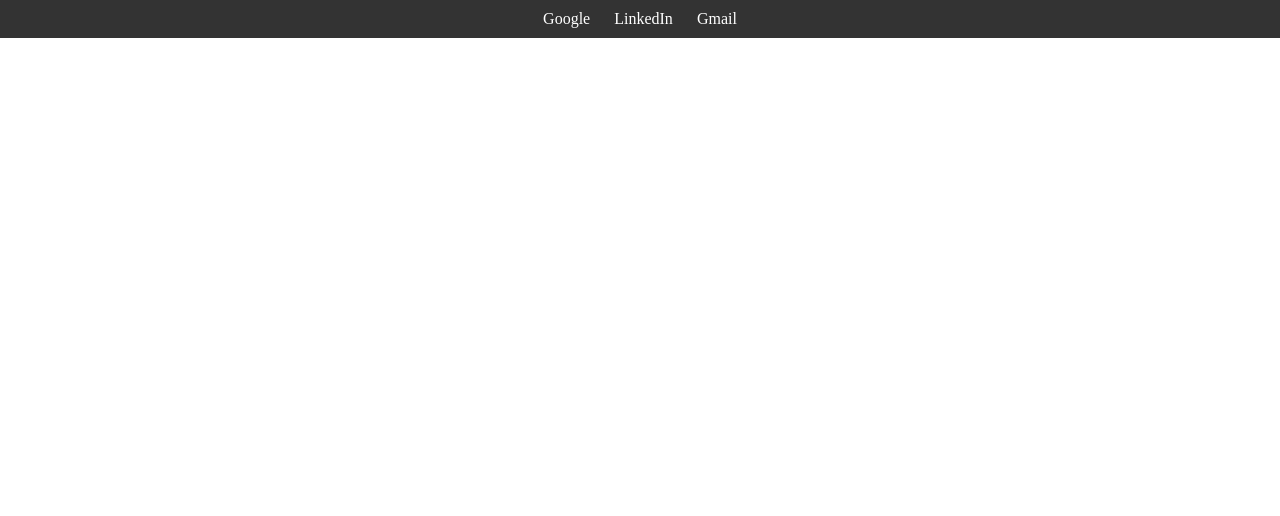
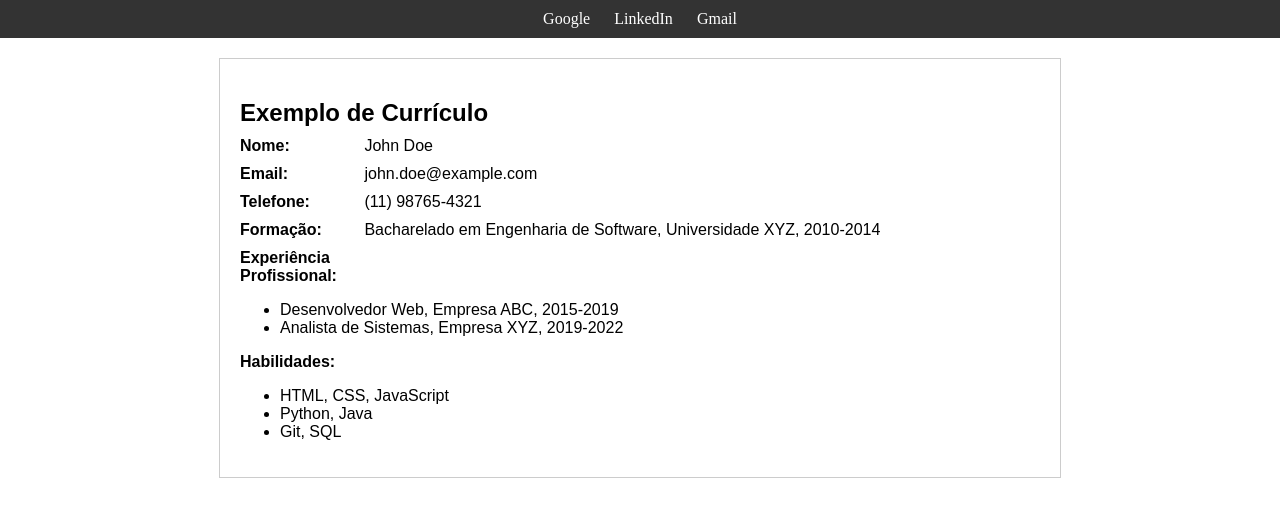
Before and after one commit to andreiacunha/andreiacunha.github.io, a plain HTML site: page index.html in a window 1280 px wide. Drawn offline with Linux system fonts and the light colour scheme.

Commit message:
Update index.html

```diff
--- a/index.html
+++ b/index.html
@@ -1,8 +1,9 @@
 <!DOCTYPE html>
 <html>
 <head>
-    <title>Barra de Links</title>
+    <title>Barra de Links e Exemplo de CV</title>
     <style>
+        /* Estilos da barra de links (mantido o mesmo) */
         body {
             margin: 0;
             padding: 0;
@@ -20,6 +21,30 @@
             text-decoration: none;
             margin: 0 10px;
         }
+
+        /* Estilos do currículo */
+        .cv-container {
+            max-width: 800px;
+            margin: 20px auto;
+            padding: 20px;
+            border: 1px solid #ccc;
+            font-family: Arial, sans-serif;
+        }
+
+        .cv-heading {
+            font-size: 24px;
+            font-weight: bold;
+            margin-bottom: 10px;
+        }
+
+        .cv-item {
+            margin-bottom: 10px;
+        }
+
+        .cv-item strong {
+            display: inline-block;
+            width: 120px;
+        }
     </style>
 </head>
 <body>
@@ -28,5 +53,36 @@
         <a href="https://www.linkedin.com" target="_blank">LinkedIn</a>
         <a href="https://mail.google.com" target="_blank">Gmail</a>
     </div>
+
+    <div class="cv-container">
+        <h2 class="cv-heading">Exemplo de Currículo</h2>
+        <div class="cv-item">
+            <strong>Nome:</strong> John Doe
+        </div>
+        <div class="cv-item">
+            <strong>Email:</strong> john.doe@example.com
+        </div>
+        <div class="cv-item">
+            <strong>Telefone:</strong> (11) 98765-4321
+        </div>
+        <div class="cv-item">
+            <strong>Formação:</strong> Bacharelado em Engenharia de Software, Universidade XYZ, 2010-2014
+        </div>
+        <div class="cv-item">
+            <strong>Experiência Profissional:</strong>
+            <ul>
+                <li>Desenvolvedor Web, Empresa ABC, 2015-2019</li>
+                <li>Analista de Sistemas, Empresa XYZ, 2019-2022</li>
+            </ul>
+        </div>
+        <div class="cv-item">
+            <strong>Habilidades:</strong>
+            <ul>
+                <li>HTML, CSS, JavaScript</li>
+                <li>Python, Java</li>
+                <li>Git, SQL</li>
+            </ul>
+        </div>
+    </div>
 </body>
 </html>
```
